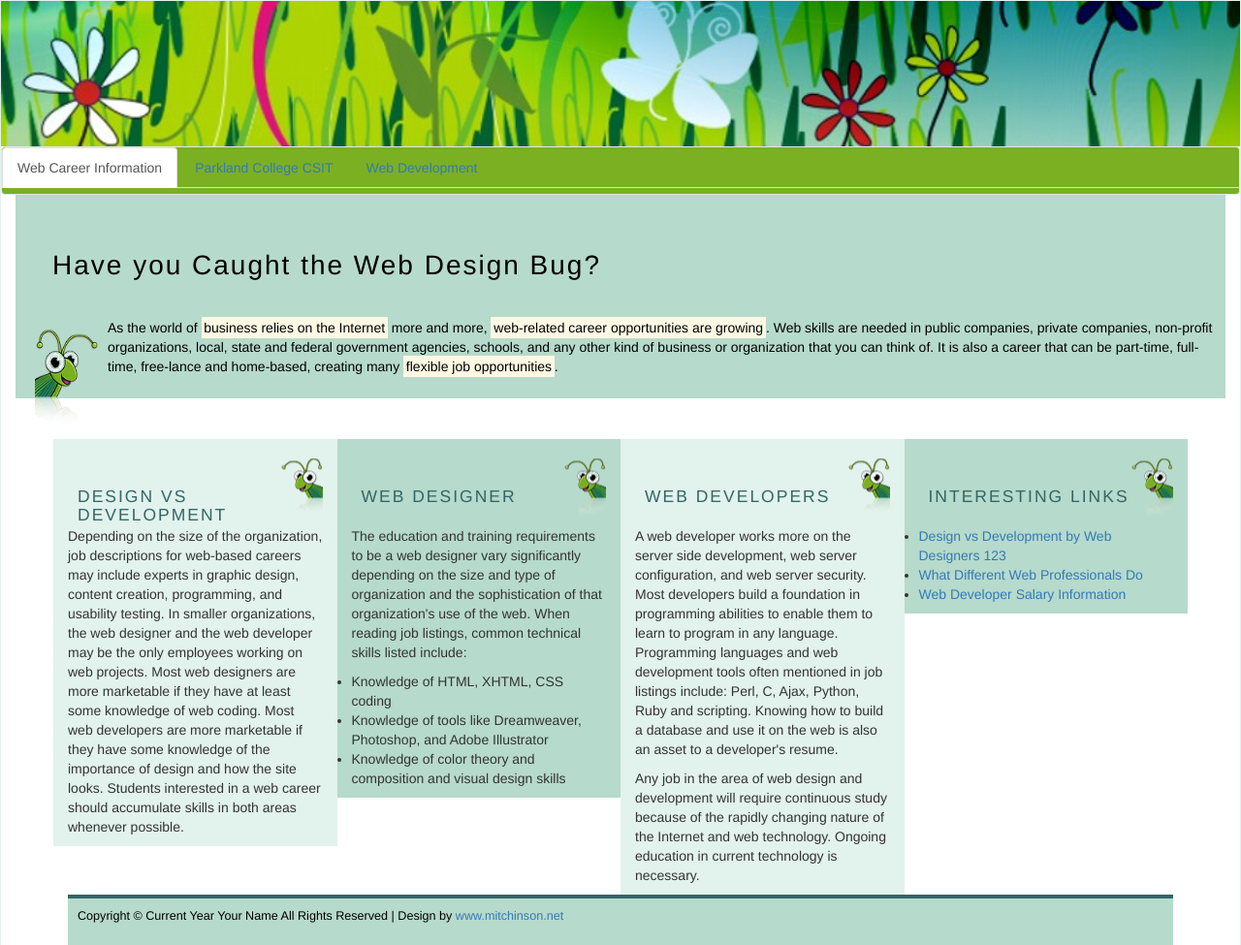
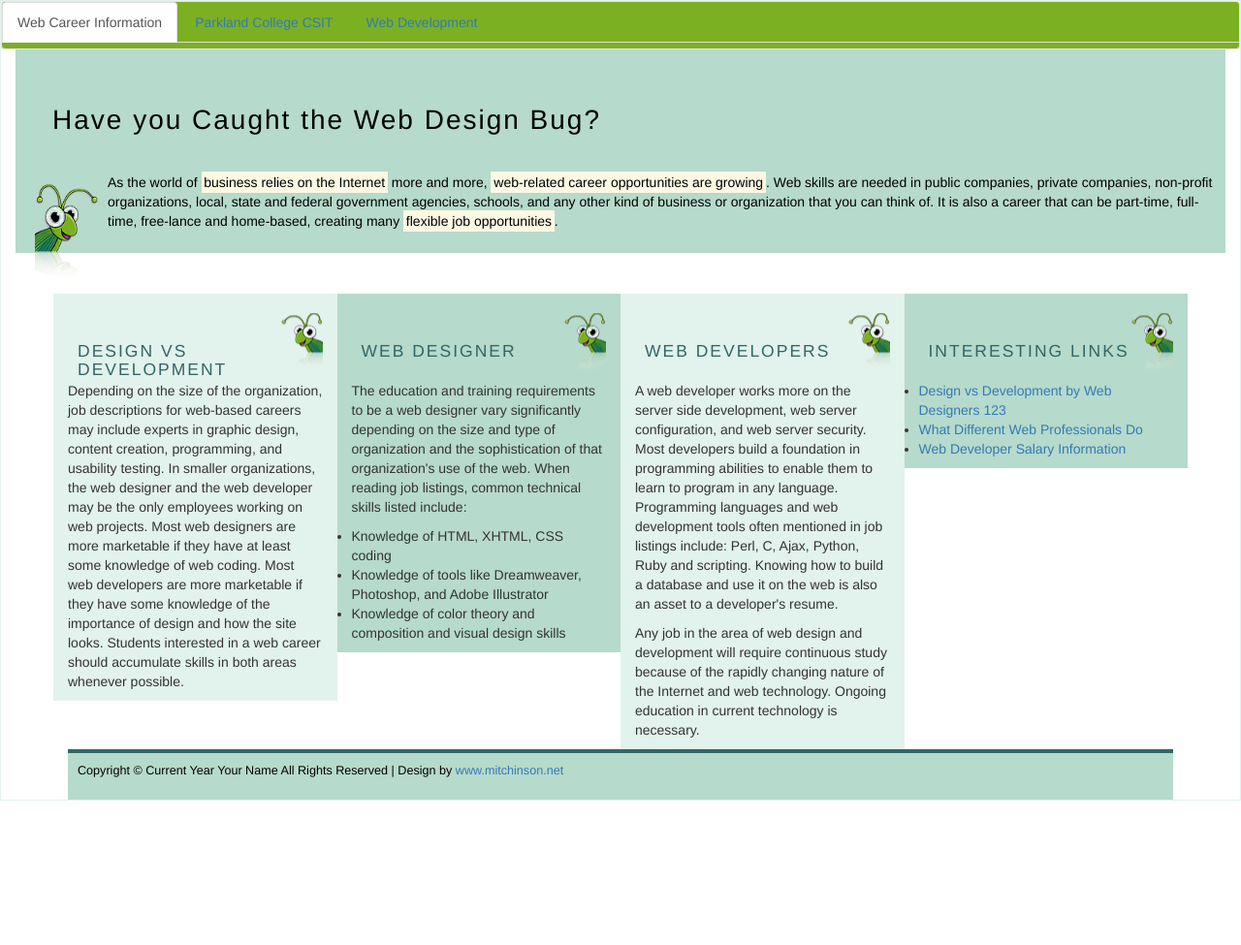
Before and after one commit to obrady1/obrady1.github.io, a plain HTML site: page boot5/web-careers5.html in a window 1280 px wide. Shown: the whole page at 97% size. After the commit the page ends 826 px from the top, so only its background shows below. Drawn offline with nearby package versions, Linux system fonts and the light colour scheme; a script that the page names is missing.

Commit message:
seeing if that fixes the picture

```diff
--- a/boot5/web-careers5.html
+++ b/boot5/web-careers5.html
@@ -19,8 +19,7 @@
 <body>
 
 <div id="container"> <!--beginning of the container-->
-<div id="banner"> <!--beginning of the banner-->
-</div>
+
 
 <nav class="navbar navbar-default">
 <ul class="nav nav-tabs">
```
